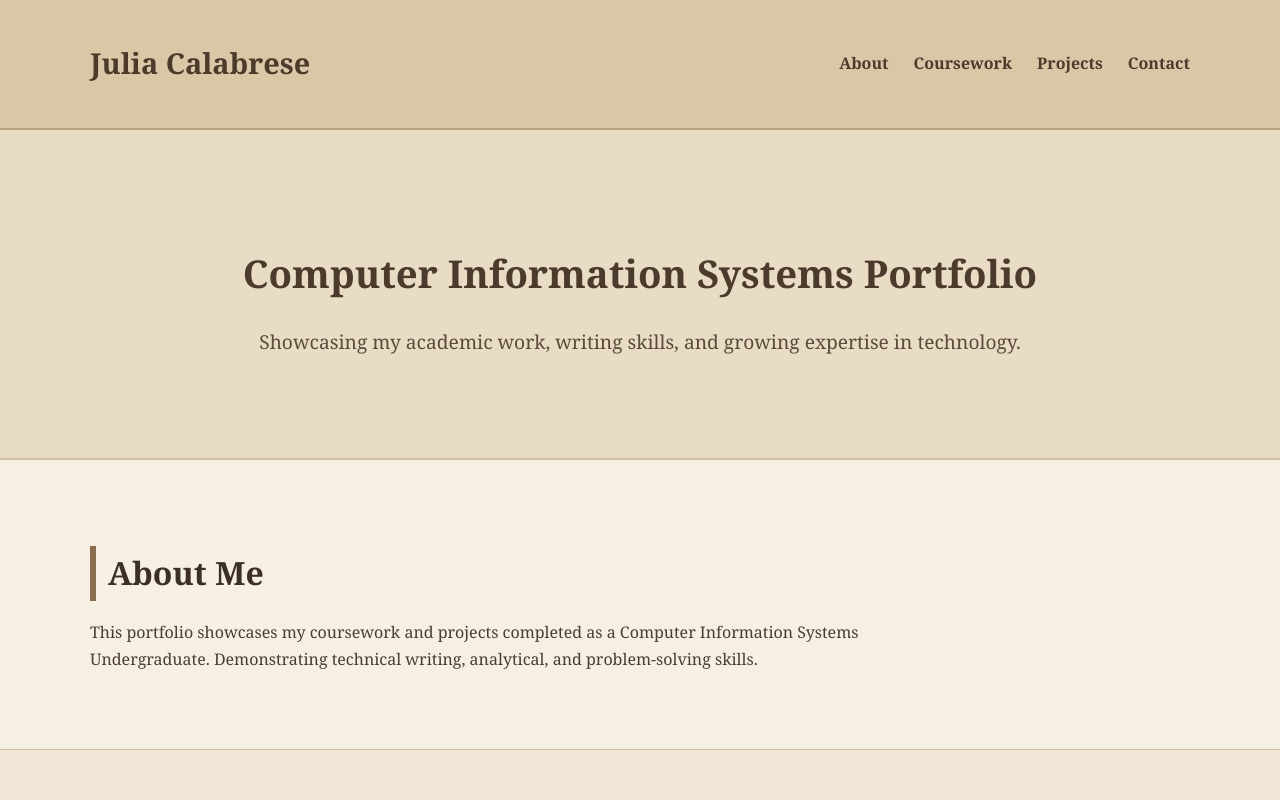
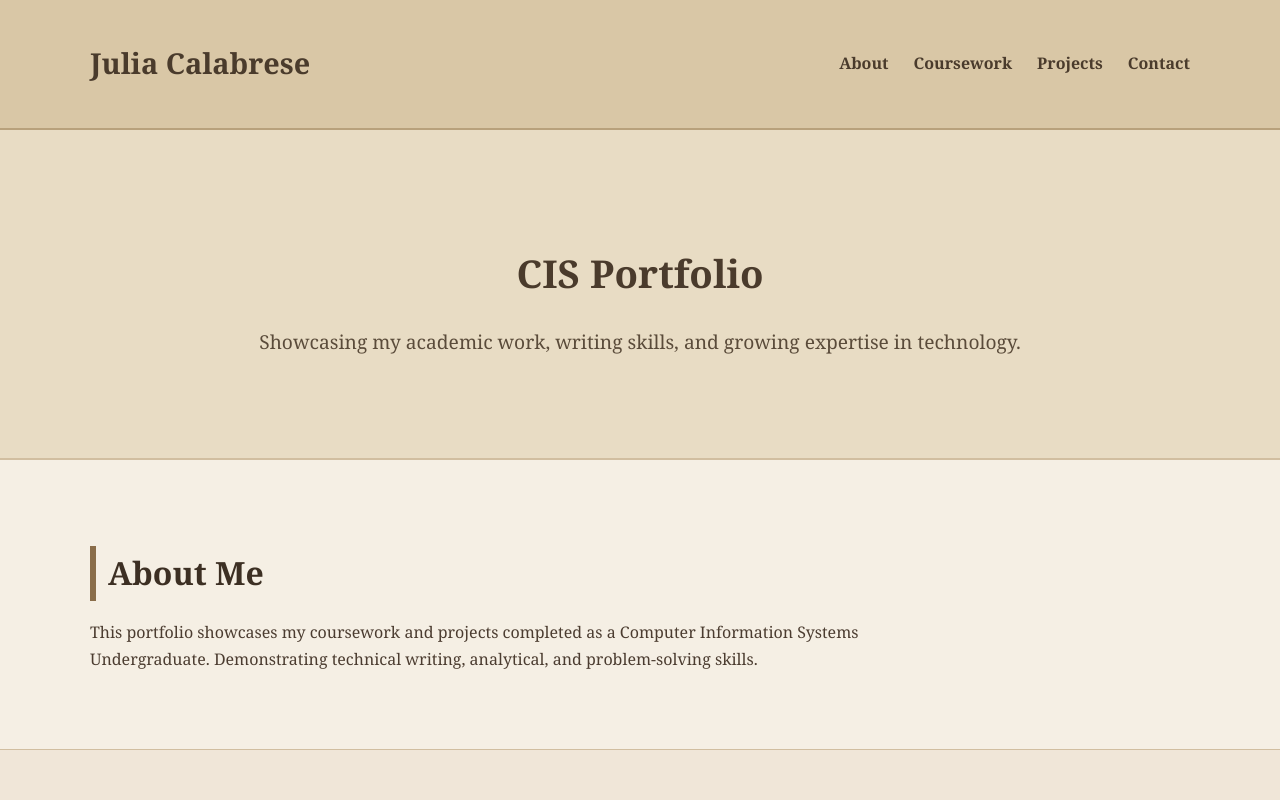
Before and after one commit to julia-calabrese/portfolio, a plain HTML site: page index.html in a window 1280 px wide. Shown: the top 800 px of the page. Drawn offline with Linux system fonts and the light colour scheme.

Commit message:
Update index.html

```diff
--- a/index.html
+++ b/index.html
@@ -24,7 +24,7 @@
 
     <section class="hero">
         <div class="container">
-            <h2>Computer Information Systems Portfolio</h2>
+            <h2>CIS Portfolio</h2>
             <p>Showcasing my academic work, writing skills, and growing expertise in technology.</p>
         </div>
     </section>
```
